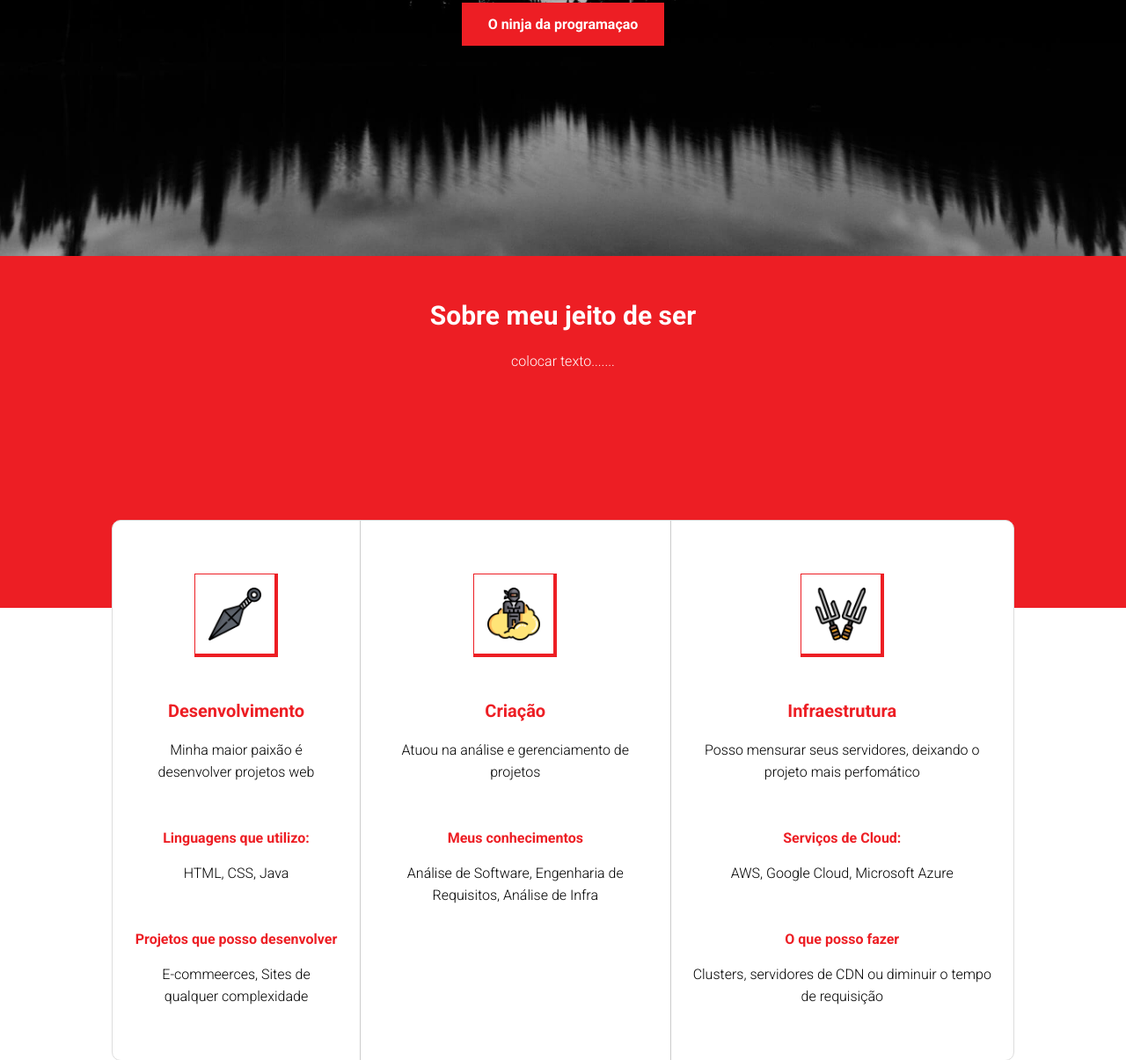
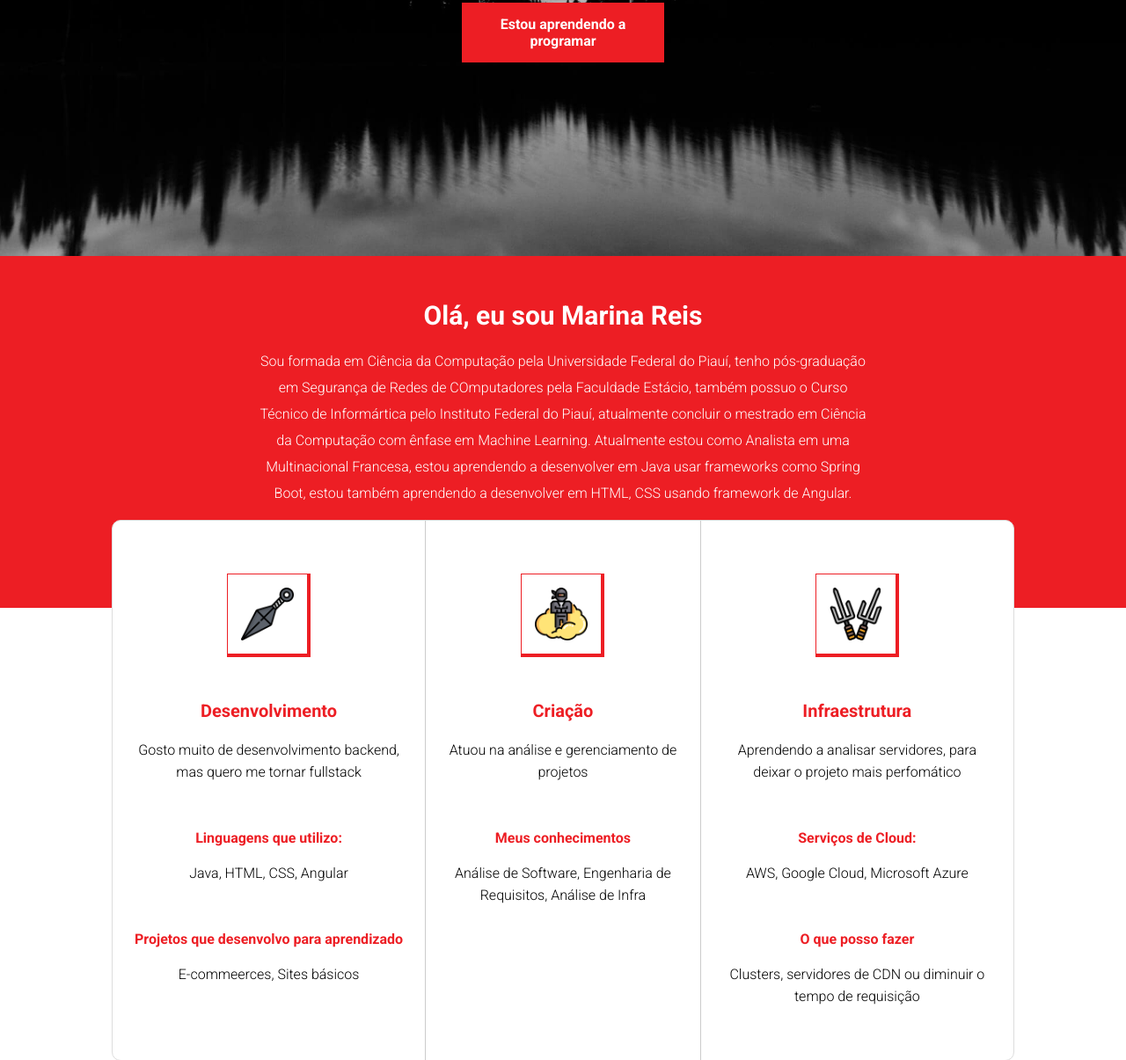
Before and after one commit to marireis/portifolo-html-css, a plain HTML site: page index.html in a window 1280 px wide. Shown: the part 449-1654 px from the top of the page at 88% size. Drawn offline with Linux system fonts and the light colour scheme.

Commit message:
alterações no portfolio

```diff
--- a/css/styles.css
+++ b/css/styles.css
@@ -103,7 +103,7 @@ h2 {
 }
 
 #about-section p {
-  max-width: 650px;
+  max-width: 700px;
   margin-right: auto;
   margin-left: auto;
   line-height: 30px;
--- a/index.html
+++ b/index.html
@@ -28,14 +28,17 @@
             <div id="banner-info">
                 <h1>Olá, eu sou Marina Reis</h1>
                 <img src="img/ninja.png" alt="Perfil Ninja">
-                <p>O ninja da programaçao </p>
+                <p>Estou aprendendo a programar </p>
             </div>
         </div>
     <!--banner fim-->
     <!--about inicio-->
     <section id="about-section">
-        <h2>Sobre meu jeito de ser</h2>
-        <p>colocar texto.......</p>
+        <h2>Olá, eu sou Marina Reis</h2>
+        <p>Sou formada em Ciência da Computação pela Universidade Federal do Piauí, tenho pós-graduação em Segurança de Redes de COmputadores pela Faculdade Estácio,
+            também possuo o Curso Técnico de Informártica pelo Instituto Federal do Piauí, atualmente concluir o mestrado em Ciência da Computação com ênfase em Machine Learning.
+            Atualmente estou como Analista em uma Multinacional Francesa, estou aprendendo a desenvolver em Java usar frameworks como Spring Boot,
+            estou também aprendendo a desenvolver em HTML, CSS usando framework de Angular.</p>
     </section>
     <!--about fim-->
     </main>
@@ -45,11 +48,11 @@
             <div class="skills-container">
                 <img src="img/weapon1.png" alt="Weapons">
                 <h3>Desenvolvimento</h3>
-                <p>Minha maior paixão é desenvolver projetos web</p>
+                <p>Gosto muito de desenvolvimento backend, mas quero me tornar fullstack</p>
                 <p class="subtitle">Linguagens que utilizo:</p>
-                <p>HTML, CSS, Java</p>
-                <p class="subtitle">Projetos que posso desenvolver</p>
-                <p>E-commeerces, Sites de qualquer complexidade</p>
+                <p>Java, HTML, CSS, Angular</p>
+                <p class="subtitle">Projetos que desenvolvo para aprendizado</p>
+                <p>E-commeerces, Sites básicos</p>
             </div>
             <div class="skills-container central">
                 <img src="img/weapon2.png" alt="Weapons">
@@ -61,7 +64,7 @@
             <div class="skills-container">
                 <img src="img/weapon3.png" alt="Weapons">
                 <h3>Infraestrutura</h3>
-                <p>Posso mensurar seus servidores, deixando o projeto mais perfomático</p>
+                <p>Aprendendo a analisar servidores, para deixar o projeto mais perfomático</p>
                 <p class="subtitle">Serviços de Cloud:</p>
                 <p>AWS, Google Cloud, Microsoft Azure</p>
                 <p class="subtitle">O que posso fazer</p>
```
